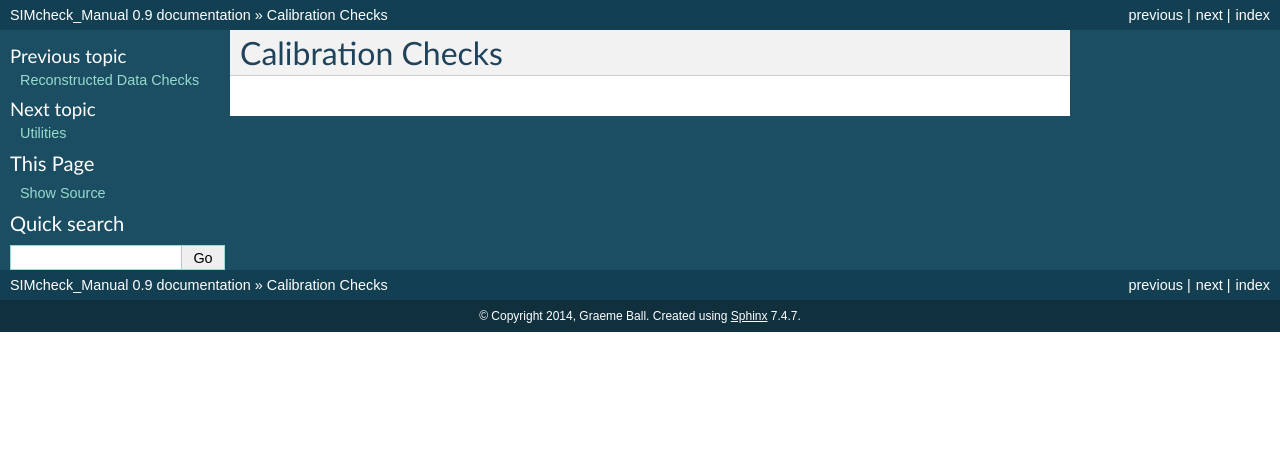
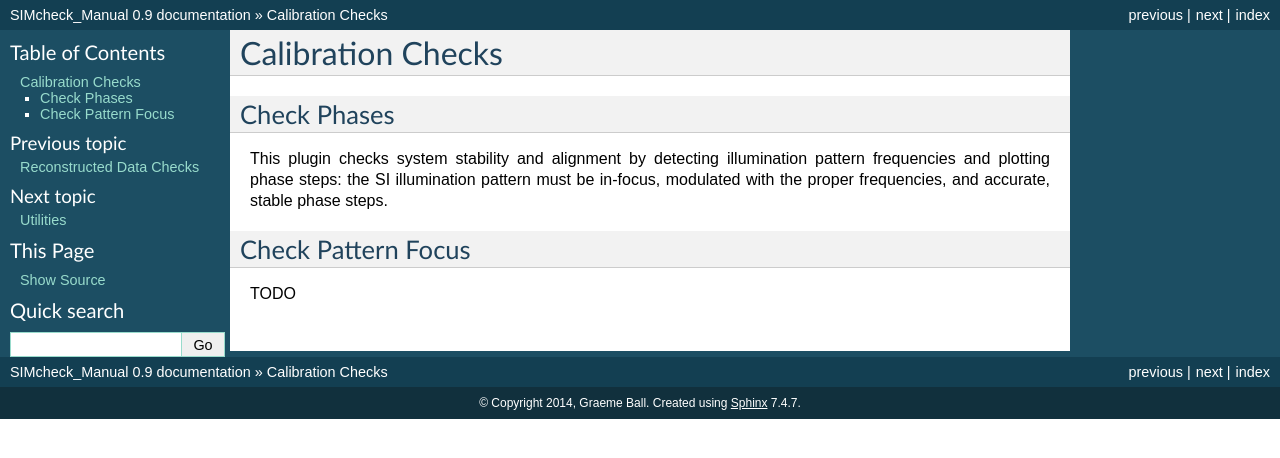
Before and after one commit to MicronOxford/SIMcheck_Manual, a Sphinx documentation site: the page built from source/cal_checks.rst, in a window 1280 px wide. Shown: the top 458 px of the page. Built offline with Sphinx 7.4.7, drawn with Linux system fonts in a browser that asks for light colours.

Commit message:
added cal_checks info from SIMcheck.html

```diff
--- a/source/cal_checks.rst
+++ b/source/cal_checks.rst
@@ -1,2 +1,15 @@
 Calibration Checks
 ==================
+
+Check Phases
+------------
+
+This plugin checks system stability and alignment by detecting illumination
+pattern frequencies and plotting phase steps: the SI illumination pattern
+must be in-focus, modulated with the proper frequencies, and accurate, stable
+phase steps.
+
+Check Pattern Focus
+-------------------
+
+TODO
```
